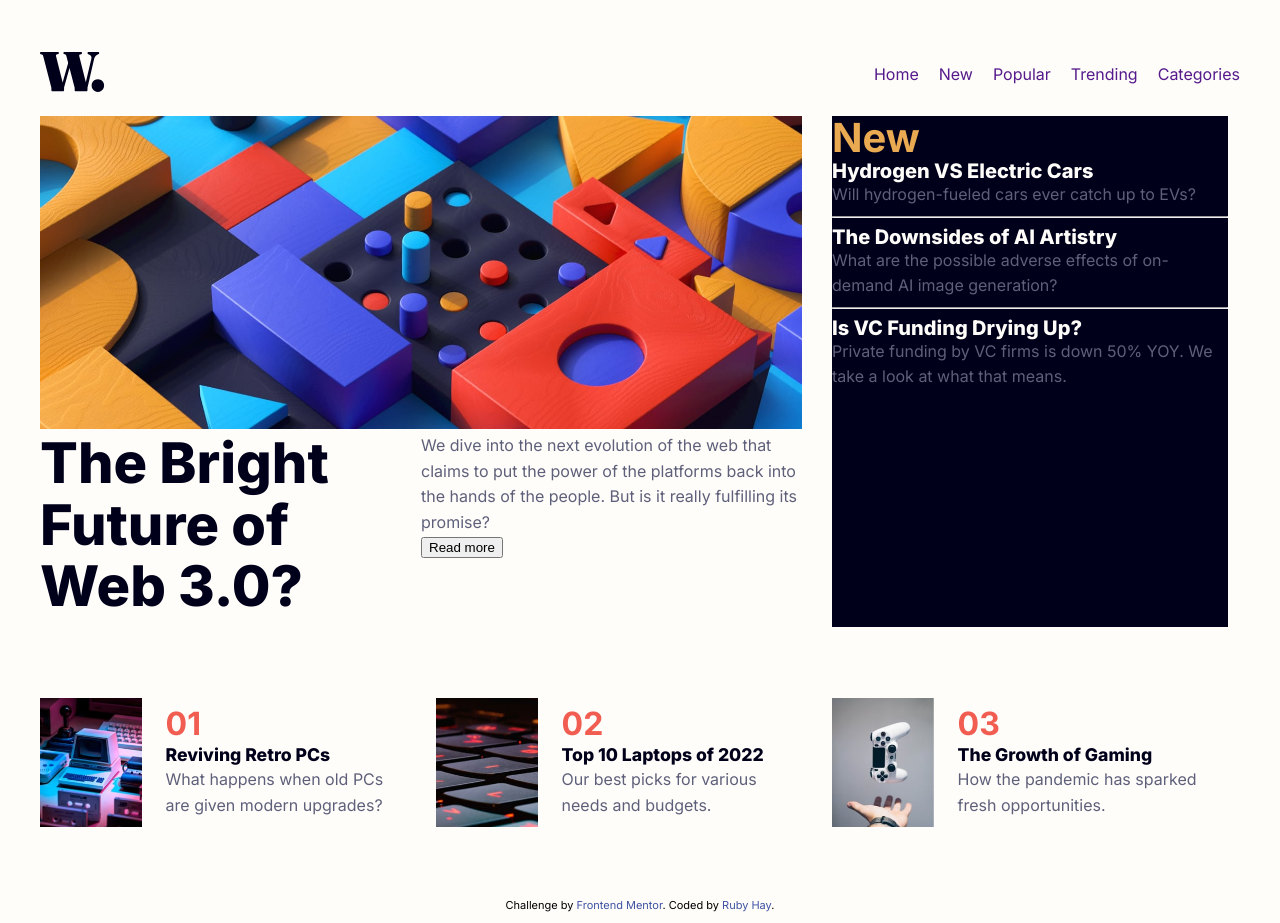
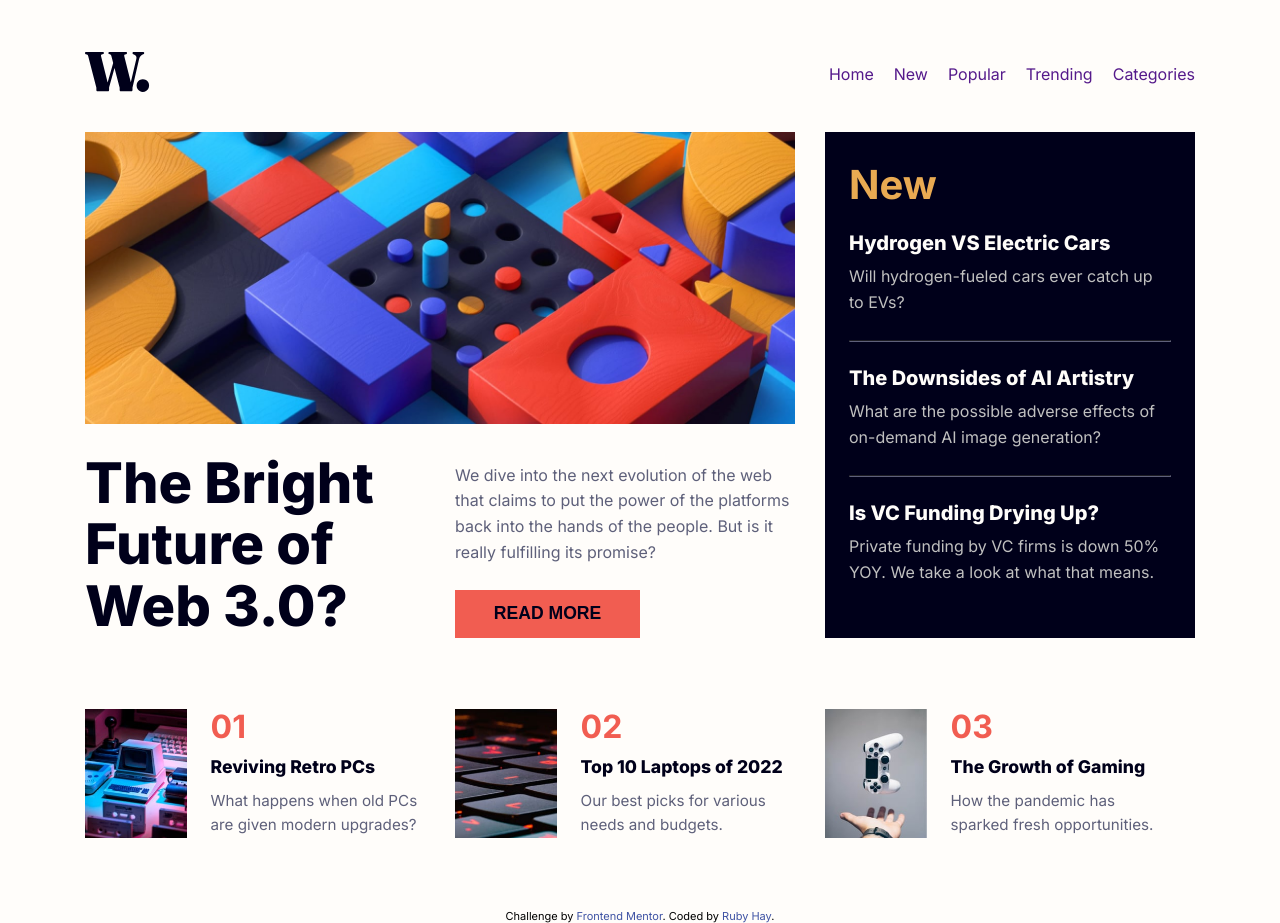
Before and after one commit to rubyeleanor/news-homepage, a plain HTML site: page index.html in a window 1280 px wide. Drawn offline with Linux system fonts and the light colour scheme.

Commit message:
Styling for desktop completed

```diff
--- a/app/scss/globals/_typography.scss
+++ b/app/scss/globals/_typography.scss
@@ -22,6 +22,10 @@ ul {
     list-style: none;
 }
 
+ul a:hover {
+    color: var(--lt-vermillion);
+}
+
 .bold {
     font-weight: 700;
 }
@@ -43,6 +47,11 @@ h2 {
 h3 {
     font-size: 1.25em;
     color: var(--off-white);
+    padding-bottom: 10px;
+}
+
+h3:hover {
+    color: var(--yellow);
 }
 
 h4 {
@@ -54,3 +63,15 @@ h5 {
     font-size: 1.1em;
     color: var(--dark-space-blue);
 }
+
+h5:hover {
+    color: var(--lt-vermillion);
+}
+
+.sidebar-content p {
+    color: silver;
+}
+
+.sec2 p {
+    font-size: 0.95em;
+}
--- a/app/scss/style.scss
+++ b/app/scss/style.scss
@@ -8,9 +8,14 @@ header {
     display: flex;
     justify-content: space-between;
     align-items: center;
-    max-width: 1200px;
+    max-width: 1110px;
     padding-top: 3em;
-    padding-bottom: 1em;
+    padding-bottom: 2em;
+}
+
+main {
+    max-width: 1110px;
+    margin: auto;
 }
 
 nav ul {
@@ -25,40 +30,94 @@ li a:last-of-type {
     margin-right: 0;
 }
 
+//top section
+
 .sec1 {
     margin: auto;
     display: grid;
-    grid-template-columns: 33% 33% 33%;
-    grid-template-rows: 50% 50%;
-    max-width: 1200px;
-    height: 511px;
+    grid-template-columns: 1fr 1fr 1fr;
+    grid-template-rows: 1fr 1fr;
+
 }
 
 .main-container {
     grid-column: 1 / span 2;
     grid-row: 1 / span 2;
-    padding-right: 30px;
+
 }
 
 .main-art {
     display: grid;
     grid-template-columns: 50% 50%;
+    padding-top: 25px;
+}
+
+.main-art-title {
+    padding-right: 30px;
+}
+
+.main-art-cont {
+    display: flex;
+    flex-direction: column;
+    justify-content: space-between;
+    padding-top: 10px;
+    padding-right: 30px;
+}
+
+.img-cont {
+    padding-right: 30px;
+}
+
+#main-button {
+    width: 185px;
+    height: 48px;
+    background-color: var(--lt-vermillion);
+    color: var(--dark-space-blue);
+    border: none;
+    font-size: 1.1em;
+    font-weight: 700;
+    text-transform: uppercase;
+}
+
+#main-button:hover {
+    background-color: var(--dark-space-blue);
+    color: var(--off-white);
+    cursor: pointer;
 }
 
 .sidebar {
     grid-column: 3 /span 1;
     grid-row: 1 / span 2;
     background-color: var(--dark-space-blue);
+}
 
+.sidebar-content {
+    padding: 31px 24px;
 }
+
+.sidebar-content h2 {
+    padding-bottom: 25px;
+}
+
+.sidebar-art {
+    display: flex;
+    flex-direction: column;
+    justify-content: space-between;
+}
+
+hr {
+    border-color: var(--gunmetal);
+    margin: 25px 0;
+}
+
+//bottom section
 
 .sec2 {
     padding-top: 71px;
     padding-bottom: 71px;
     margin: auto;
-    max-width: 1200px;
     display: grid;
-    grid-template-columns: 33% 33% 33%;
+    grid-template-columns: 1fr 1fr 1fr;
 }
 
 .sec2 article {
@@ -67,8 +126,8 @@ li a:last-of-type {
 }
 
 .sec2-art {
-    padding: 5px 30px 5px 24px;
+    padding: 0 30px 0 24px;
     display: flex;
     flex-direction: column;
-    justify-content: space-evenly;
+    justify-content: space-between;
 }
--- a/index.html
+++ b/index.html
@@ -46,10 +46,13 @@
   <main>
     <section class="sec1">
       <div class="main-container">
+        <div class="img-cont">
           <picture>
-          <source media="(min-width: 768px)" srcset="./assets/images/image-web-3-desktop.jpg">
+            <source media="(min-width: 768px)" srcset="./assets/images/image-web-3-desktop.jpg" n width="100%"
+              height="auto">
             <img src="./assets/images/image-web-3-mobile.jpg" alt="main image">
           </picture>
+        </div>
         <article class="main-art">
           <div class="main-art-title">
             <h1 class="header exbold">The Bright Future of Web 3.0?</h1>
@@ -58,29 +61,39 @@
             <p>We dive into the next evolution of the web that claims to put the power of the platforms back into the
               hands
               of the people. But is it really fulfilling its promise?</p>
-            <button> Read more</button>
+            <button id="main-button">Read more</button>
           </div>
         </article>
 
       </div>
 
       <div class="sidebar">
+        <div class="sidebar-content">
           <h2 class="header bold">New</h2>
+          <div class="sidebar-art">
             <article>
+              <a href="" target="_blank">
                 <h3 class="header exbold">Hydrogen VS Electric Cars</h3>
+              </a>
               <p>Will hydrogen-fueled cars ever catch up to EVs?</p>
             </article>
             <hr>
             <article>
+              <a href="" target="_blank">
                 <h3 class="header exbold">The Downsides of AI Artistry</h3>
+              </a>
               <p>What are the possible adverse effects of on-demand AI image generation?</p>
             </article>
             <hr>
             <article>
+              <a href="" target="_blank">
                 <h3 class="header exbold">Is VC Funding Drying Up?</h3>
+              </a>
               <p>Private funding by VC firms is down 50% YOY. We take a look at what that means.
               </p>
             </article>
+          </div>
+        </div>
       </div>
     </section>
 
@@ -89,7 +102,9 @@
         <img src="./assets/images/image-retro-pcs.jpg" alt="">
         <div class="sec2-art">
           <h4 class="header bold">01</h4>
+          <a href="" target="_blank">
             <h5 class="header exbold">Reviving Retro PCs</h5>
+          </a>
           <p>What happens when old PCs are given modern upgrades?</p>
         </div>
       </article>
@@ -98,7 +113,9 @@
         <img src="./assets/images/image-top-laptops.jpg" alt="">
         <div class="sec2-art">
           <h4 class="header bold">02</h4>
+          <a href="" target="_blank">
             <h5 class="header exbold">Top 10 Laptops of 2022</h5>
+          </a>
           <p>Our best picks for various needs and budgets.</p>
         </div>
       </article>
@@ -107,7 +124,9 @@
         <img src="./assets/images/image-gaming-growth.jpg" alt="">
         <div class="sec2-art">
           <h4 class="header bold">03</h4>
+          <a href="" target="_blank">
             <h5 class="header exbold">The Growth of Gaming</h5>
+          </a>
           <p>How the pandemic has sparked fresh opportunities.</p>
         </div>
       </article>
```
Also changed, not shown: dist/style.css, 1 other file. Lines whose indentation alone changed are shown as unchanged.
